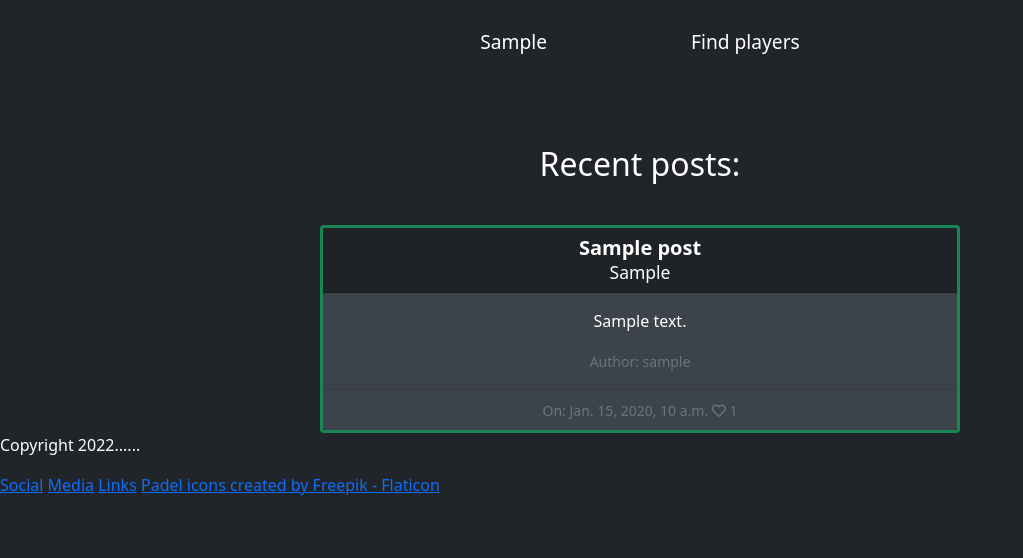
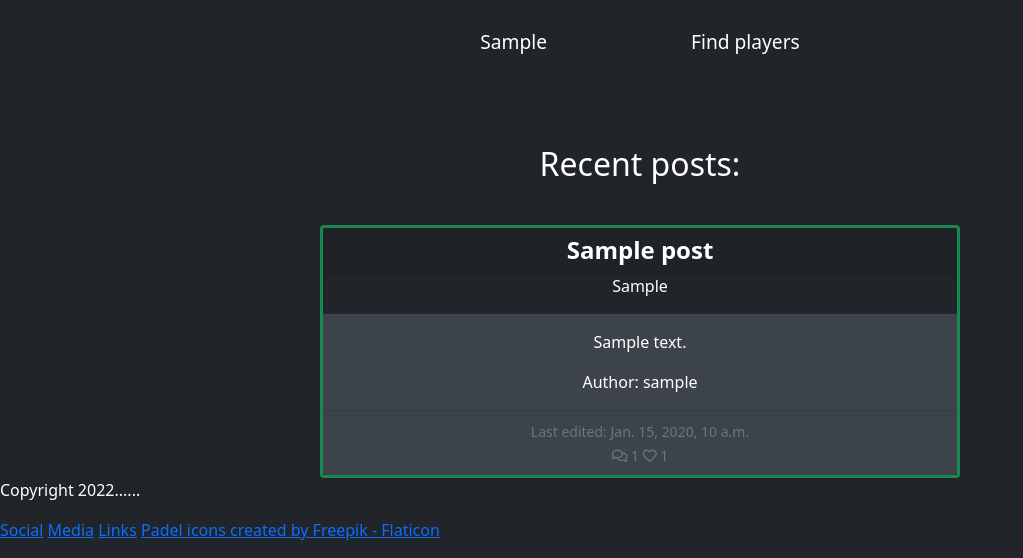
Before and after one commit to Monika-81/padel-pals, a Django app: page / in a window 1280 px wide. Shown: the part 406-964 px from the top of the page, without its empty margins (0-1023 px from the left). Before the commit the page ends 901 px from the top, so only its background shows below. Run offline with Django 3.2, Linux system fonts and the light colour scheme; tables that the repository leaves empty hold one stand-in row (values such as "Sample post").

Commit message:
Add updated date to post displays. Clean up code in tamplates to look similar.

```diff
--- a/templates/index.html
+++ b/templates/index.html
@@ -5,22 +5,21 @@
     <h2>Recent posts:</h2>
     <div class="d-flex flex-row flex-wrap justify-content-center">
         {% for post in posts %}
-        {% if forloop.counter <= 6 %}
+        {% if forloop.counter <= 4 %}
         <div class="card recent-card border-success text-center bg-dark">
             <a href="{% url 'post_display' post.slug %}">
-                <h5 class="card-header text-white">
+                <h4 class="card-header text-white">
                     <strong>{{ post.title }}</strong>
-                    <br>
-                    <small>{{ post.topic }}</small>
-                </h5>
+                </h4>
+                <p class="text-white">{{ post.topic }}</p>
                 <div class="card-body bg-custom text-white">
                     <p class="card-text">{{ post.content }}</p>
-                    <p class="card-text"><small class="text-muted">Author: {{ post.generator }}</small></p>
+                    <p class="card-text">Author: {{ post.generator }}</p>
                 </div>
                 <div class="card-footer bg-custom">
-                    <p class="card-text"><small class="text-muted">On: {{ post.created_date }}
-                        <i class="far fa-heart"></i> {{ post.number_of_likes }}</small>
-                    </p>
+                    <p class="card-text"><small class="text-muted"> Last edited: {{ post.updated_date }} <br>
+                        <i class="far fa-comments"></i> {{post.comments.count}}
+                        <i class="far fa-heart"></i> {{ post.number_of_likes }} </small></p>
                 </div>
             </a>
         </div>
--- a/templates/thread.html
+++ b/templates/thread.html
@@ -11,6 +11,7 @@
                 <h1 class="post-title">{{ post.title }}</h1>
                 <p class="post-topic">{{ post.topic }}</p>
                 <p class="post-subtitle">{{ post.generator }} | {{ post.created_date }}</p>
+                <p class="post-subtitle"><small class="text-muted">Last edited: {{ post.updated_date }}</small></p>
             </div>
         </div>
     </div>
```
Also changed, not shown: templates/topic.html (+8 -10 lines).
